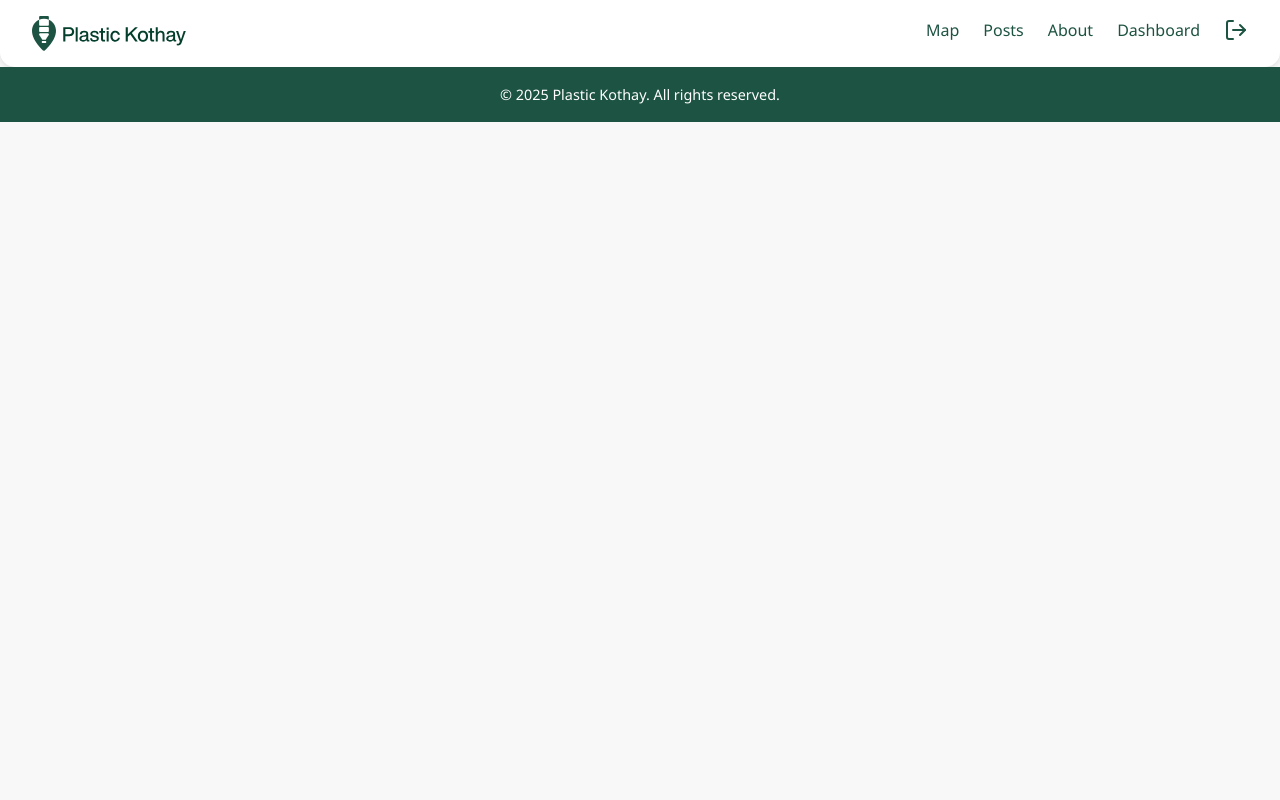
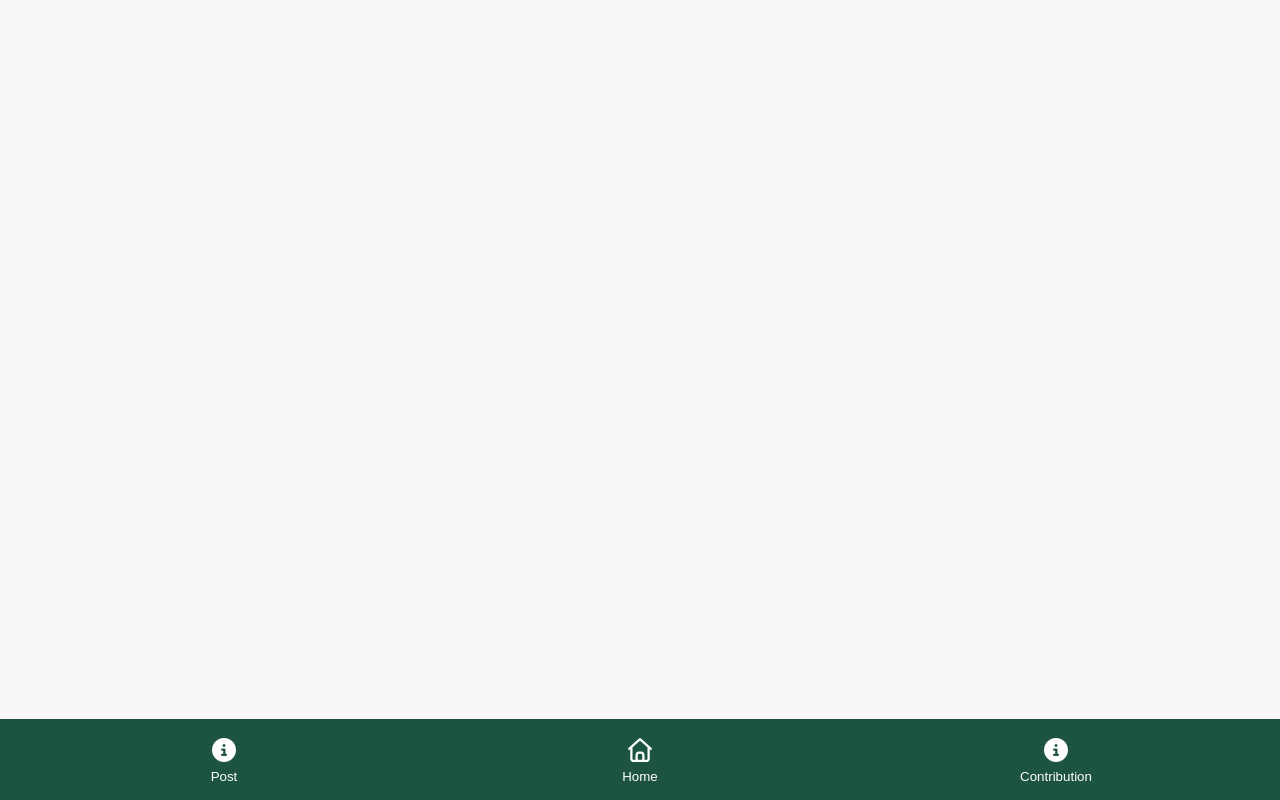
Before and after one commit to antirahat/plastickothay_dev, a Django app: page /contact/ in a window 1280 px wide. Run offline with Django 5.2, Linux system fonts and the light colour scheme; parts of the project's set-up code (start-up, migrations or seed data) failed here and were passed over; some libraries are stand-ins or nearby versions.

Commit message:
updating frontend

```diff
--- a/assets/style.css
+++ b/assets/style.css
@@ -7,6 +7,9 @@
 
 html,body {
     width: 100%;
+    height: 100vh;
+    display: flex;
+    flex-direction: column;
     /* overflow-x: hidden; this will now work */
     font-family: 'Segoe UI', Tahoma, Geneva, Verdana, sans-serif;
     line-height: 1.6;
@@ -27,19 +30,46 @@ ul {
 
 /* Header styles */
 header {
+    width: 100%;
     display: flex;
     justify-content: space-between;
     align-items: center;
     padding: 1rem 2rem;
-    background-color: #fff;
+    background-color: transparent;
     box-shadow: 0 2px 5px rgba(0, 0, 0, 0.1);
-    /* position: fixed;
+    position: fixed;
     top: 0;
     left: 0;
     right: 0;
-    z-index: 1000; */
+    z-index: 1000;
     border-bottom-left-radius: 15px;
     border-bottom-right-radius: 15px;
+}
+
+header .search-container{
+    padding: 7px;
+    display: flex;
+    /* justify-content: center; */
+    align-items: center;
+    gap: 5px;
+    border: 1px solid black;
+    border-radius: 5px;
+    backdrop-filter: blur(6px);
+}
+
+header .search-container input {
+    outline: 0;
+    border: 0;
+    background-color: transparent;
+}
+
+header .search-container button {
+    outline: 0;
+    border: 0;
+    /* background-color: transparent; */
+    padding: 5px;
+    border-radius: 50%;
+
 }
 
 .message-container {
@@ -195,15 +225,18 @@ main {
     /* margin-top: 70px;
     min-height: calc(100vh - 120px); */
     display: flex;
-    /* height: 100vh; */
+    /* height: 80%; */
     flex-direction: column;
     align-items: center;
+    overflow-y: auto;
+    flex: 1;
 }
 
 .map-container {
     position: relative;
     width: 100%;
-    height: auto;
+    height: 100%;
+    flex: 1;
 }
 
 #map {
@@ -266,10 +299,34 @@ main {
 /* Footer styles */
 footer {
     background-color: #1D5342;
+    width: 100%;
     color: white;
     text-align: center;
-    padding: 1rem;
+    padding: 1.2rem 1rem 1rem 1rem;
     font-size: 0.9rem;
+    flex-shrink: 0;
+    display: grid;
+    grid-template-columns: 1fr 1fr 1fr;
+    /* position: fixed;
+    bottom: 0;
+    left: 0;
+    z-index: 1000; */
+}
+
+footer button {
+    display: flex;
+    flex-direction: column;
+    justify-content: center;
+    align-items: center;
+    gap: 7px;
+    background-color: transparent;
+    color: #fff;
+    border: 0;
+    outline: 0;
+}
+
+footer button i {
+    font-size: 24px;
 }
 
 .rate {
--- a/plastickothay/templates/plastickothay/base.html
+++ b/plastickothay/templates/plastickothay/base.html
@@ -4,6 +4,9 @@
 <head>
     <meta charset="UTF-8">
     <meta name="viewport" content="width=device-width, initial-scale=1.0">
+
+    <link rel="stylesheet" href="https://cdnjs.cloudflare.com/ajax/libs/font-awesome/7.0.1/css/all.min.css" integrity="sha512-2SwdPD6INVrV/lHTZbO2nodKhrnDdJK9/kg2XD1r9uGqPo1cUbujc+IYdlYdEErWNu69gVcYgdxlmVmzTWnetw==" crossorigin="anonymous" referrerpolicy="no-referrer" />
+
     <link rel="stylesheet" href="{% static "style.css" %}">
     <link rel="shortcut icon" href="{% static "favicon.svg" %}" type="image/x-icon">
 </head>
@@ -19,43 +22,6 @@
         {% endfor %}
         </div>
     {% endif %}
-
-    <header>
-        {% comment %} <button class="profile-btn">
-            <svg xmlns="http://www.w3.org/2000/svg" viewBox="0 0 24 24">
-                <path d="M12 12c2.21 0 4-1.79 4-4s-1.79-4-4-4-4 1.79-4 4 1.79 4 4 4zm0 2c-2.67 0-8 1.34-8 4v2h16v-2c0-2.66-5.33-4-8-4z"/>
-            </svg>
-            <span>Profile</span>
-        </button> {% endcomment %}
-
-        <div class="logo">
-            <img src="{% static "logo.svg" %}" alt="Plastic Kothay Logo">
-        </div>
-        <nav>
-            <button class="menu-toggle" id="menuToggle">
-                <span></span>
-                <span></span>
-                <span></span>
-            </button>
-            <ul class="nav-menu">
-                <li><a href="{% url 'plastickothay:home' %}" class="{% if request.resolver_match.url_name == 'home' %}active{% endif %}">Map</a></li>
-                <li><a href="{% url 'plastickothay:posts' %}" class="{% if request.resolver_match.url_name == 'posts' or request.resolver_match.url_name == 'post' %}active{% endif %}">Posts</a></li>
-                <li><a href="#">About</a></li>
-                {% comment %} <li><a href="#">Contact</a></li> {% endcomment %}
-                {% if user %}
-                    <li><a href="{% url 'superadmin:login' %}">Dashboard</a></li>
-                    <li><a href="{% url 'superadmin:logout' %}">
-                        <svg xmlns="http://www.w3.org/2000/svg" width="24" height="24" fill="none" stroke="currentColor" stroke-width="2" stroke-linecap="round" stroke-linejoin="round" viewBox="0 0 24 24">
-                            <path d="M9 21H5a2 2 0 0 1-2-2V5a2 2 0 0 1 2-2h4"/>
-                            <polyline points="16 17 21 12 16 7"/>
-                            <line x1="21" y1="12" x2="9" y2="12"/>
-                        </svg>
-                    </a></li>
-                {% endif %}
-            </ul>
-        </nav>
-
-    </header>
 
     <main>
         {% block main_content %}
@@ -205,7 +171,21 @@
     </div>
 
     <footer>
-        <p>&copy; 2025 Plastic Kothay. All rights reserved.</p>
+        {% comment %} <p>&copy; 2025 Plastic Kothay. All rights reserved.</p> {% endcomment %}
+        <button>
+            <i class="fa-solid fa-circle-info"></i>
+            <span>Post</span>
+        </button>
+
+        <button>
+            <i class="fa-regular fa-house"></i>
+            <span>Home</span>
+        </button>
+
+        <button>
+            <i class="fa-solid fa-circle-info"></i>
+            <span>Contribution</span>
+        </button>
     </footer>
 
     <script>
```
Also changed, not shown: plastickothay/templates/plastickothay/index.html (+14 -0 lines), assets/logo copy.svg (added).
